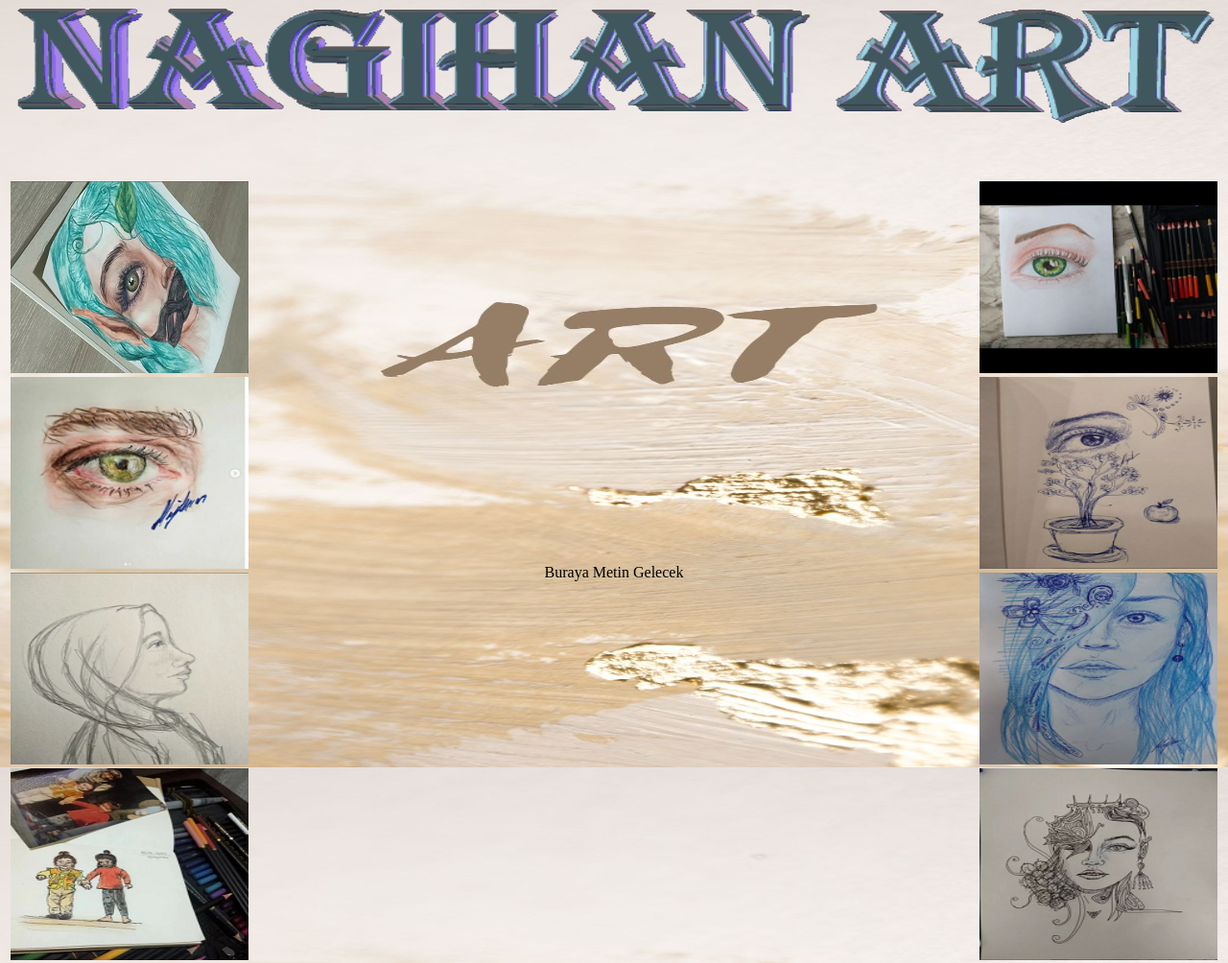
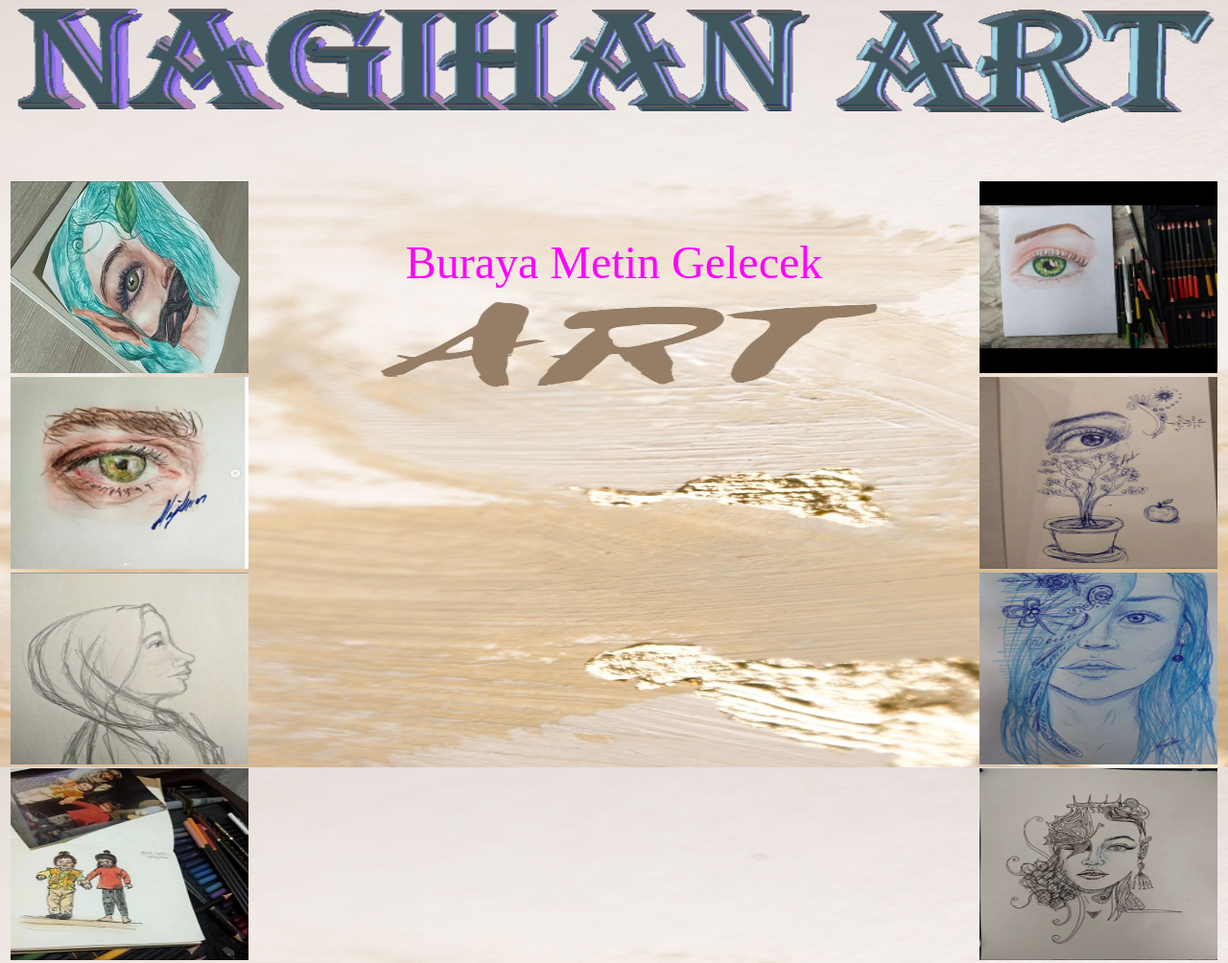
Before and after one commit to paintnagweb/paintnagweb, a plain HTML site: page index.html in a window 1280 px wide. Shown: the top 1004 px of the page at 96% size. Drawn offline with Linux system fonts and the light colour scheme.

Commit message:
Update index.html

```diff
--- a/index.html
+++ b/index.html
@@ -51,7 +51,46 @@
   <img src="eze3.png" alt="" width="248" height="200"/>
   <br>
   <img src="eze4.png" alt="" width="248" height="200"/></td>
-    <td collspan="3">  <center>Buraya Metin Gelecek</center> </td>
+    <td collspan="3"><center><font face="algerian" size="20" color="fuchsia">
+        Buraya Metin Gelecek</font>
+    <br>
+    <br>
+    <br>
+    <br>
+    <br>
+    <br>
+    <br>
+    <br>
+    <br>
+    <br>
+    <br>
+    <br>
+    <br>
+    <br>
+    <br>
+    <br>
+    <br>
+    <br>
+    <br>
+    <br>
+    <br>
+    <br>
+    <br>
+    <br>
+    <br>
+    <br>
+    <br>
+    <br>
+    <br>
+    <br>
+    <br>
+    <br>
+    <br>
+    <br>
+    <br>
+    <br>
+    <br>
+    </center></td>
     <td collspan="3" width="10%"><img src="eze5.png" alt="" width="248" height="200"/>
   <br>
   <img src="eze6.png" alt="" width="248" height="200"/>
```
